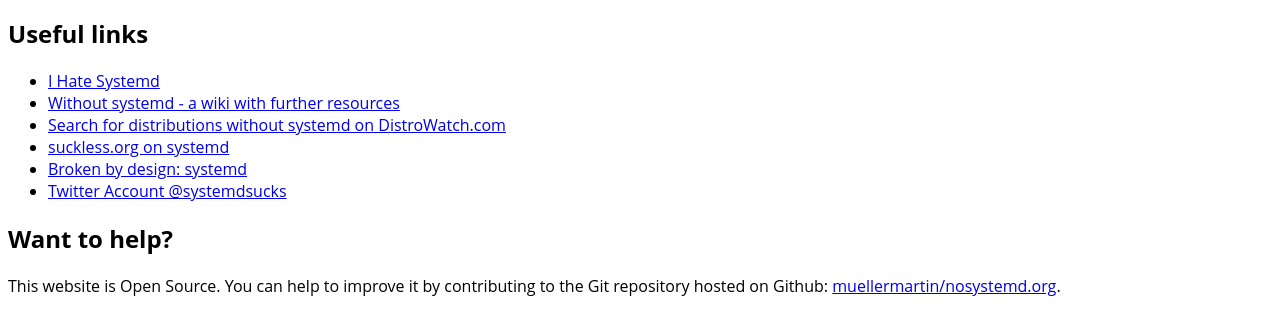
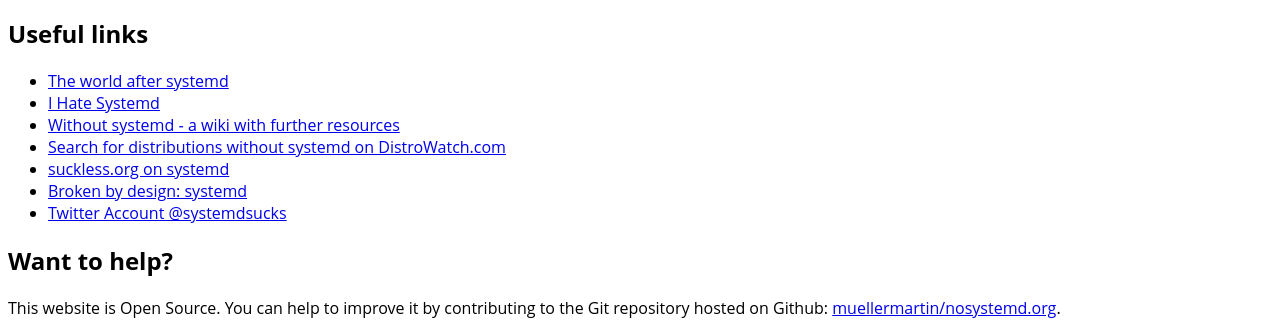
Before and after one commit to muellermartin/nosystemd.org, a plain HTML site: page htdocs/index.html in a window 1280 px wide. Shown: the part 1742-2077 px from the top of the page. Before the commit the page ends 2055 px from the top, so only its background shows below. Drawn offline with Linux system fonts and the light colour scheme.

Commit message:
Add link to "world after systemd"

```diff
--- a/htdocs/index.html
+++ b/htdocs/index.html
@@ -89,6 +89,7 @@
 
 		<h2>Useful links</h2>
 		<ul>
+			<li><a href="https://the-world-after-systemd.ungleich.ch/">The world after systemd</a></li>
 			<li><a href="https://ihatesystemd.com/">I Hate Systemd</a></li>
 			<li><a href="http://without-systemd.org/wiki/index.php/Main_Page">Without systemd &dash; a wiki with further resources</a></li>
 			<li><a href="https://distrowatch.com/search.php?ostype=All&category=All&origin=All&basedon=All&notbasedon=None&desktop=All&architecture=All&package=All&rolling=All&isosize=All&netinstall=All&language=All&defaultinit=Not+systemd&status=Active#simple">Search for distributions without systemd on DistroWatch.com</a></li>
```
